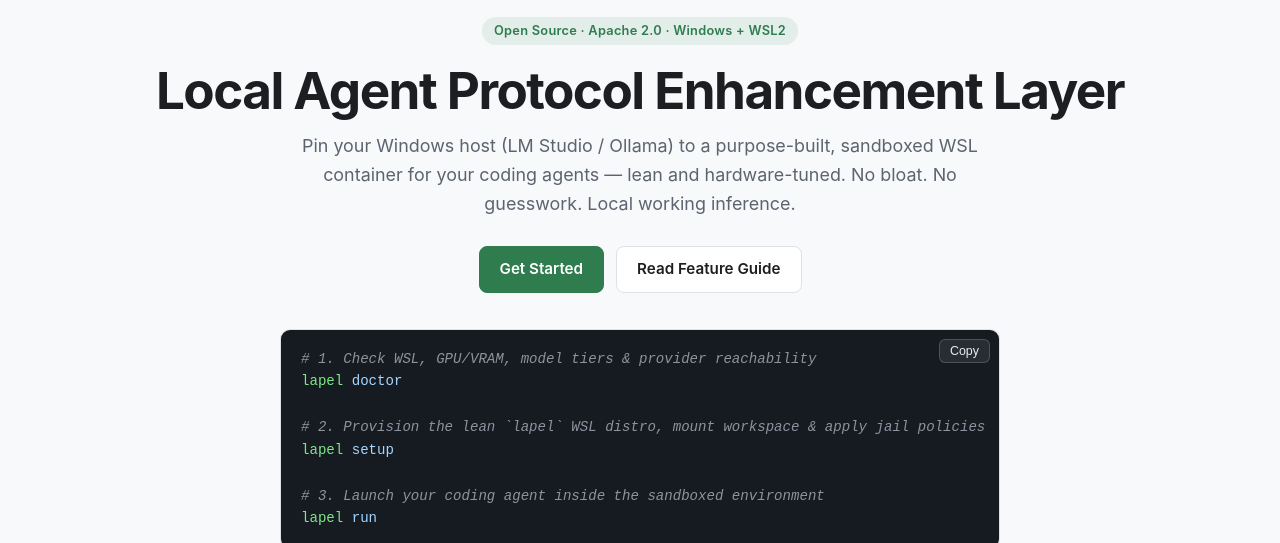
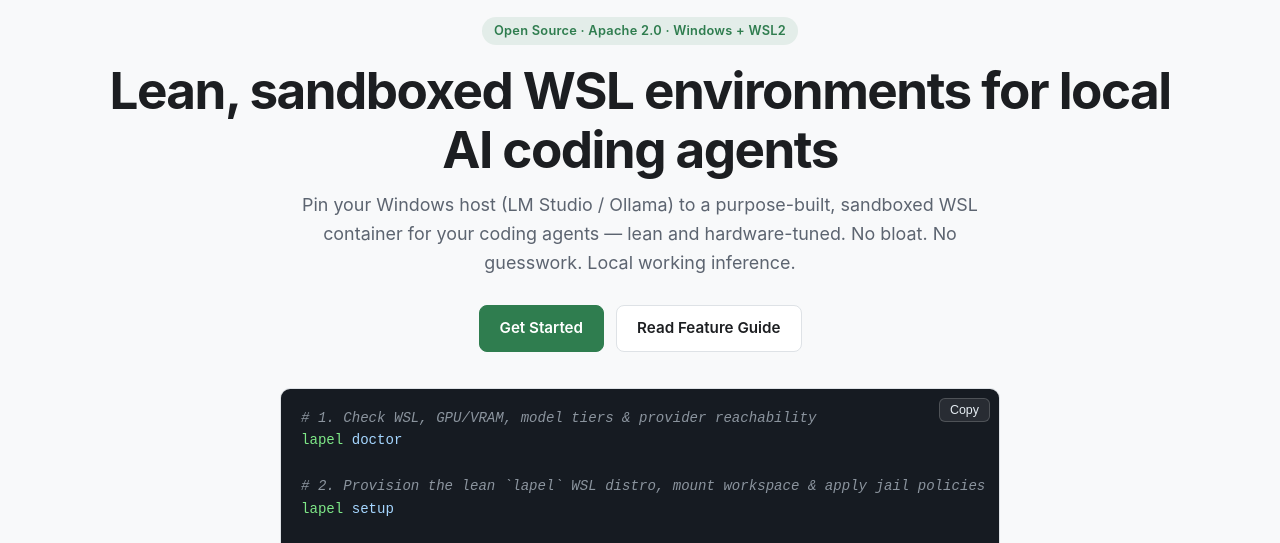
Before and after one commit to kurtisnotcurtis/lapel, a plain HTML site: page docs/index.html in a window 1280 px wide. Shown: the part 244-787 px from the top of the page. Drawn offline with Linux system fonts and the light colour scheme.

Commit message:
docs: drop backronym in favor of plain tagline

```diff
--- a/docs/index.html
+++ b/docs/index.html
@@ -3,7 +3,7 @@
 <head>
   <meta charset="UTF-8" />
   <meta name="viewport" content="width=device-width, initial-scale=1.0" />
-  <title>lapel: Local Agent Protocol Enhancement Layer</title>
+  <title>lapel — Lean WSL environments for local AI coding agents</title>
   <meta name="description" content="Pin your Windows host (LM Studio / Ollama) to a purpose-built, sandboxed WSL container for your coding agents — lean and hardware-tuned." />
   <link rel="icon" type="image/svg+xml" href="assets/lapel-logo.svg" />
   <link rel="stylesheet" href="assets/site.css" />
@@ -422,7 +422,7 @@
           <path d="M 37,8 C 48.5,9.5 59.5,12.5 69,17 L 72,34 L 55.5,41 L 70,47 C 58,65 44,79 28,92 C 34.5,71 38.5,54 39.5,40.5 C 40,33.5 36.5,28.5 28,26.5 C 34.5,25 40.5,23.2 46,21.2 C 44.5,15.8 41.5,11.2 37,8 Z" />
         </svg>
         <span class="badge">Open Source &middot; Apache 2.0 &middot; Windows + WSL2</span>
-        <h1>Local Agent Protocol Enhancement Layer</h1>
+        <h1>Lean, sandboxed WSL environments for local AI coding agents</h1>
         <p class="lead">
           Pin your Windows host (LM Studio / Ollama) to a purpose-built, sandboxed WSL container for your coding agents &mdash; lean and hardware-tuned. No bloat. No guesswork. Local working inference.
         </p>
```
Also changed, not shown: 1 other file.
